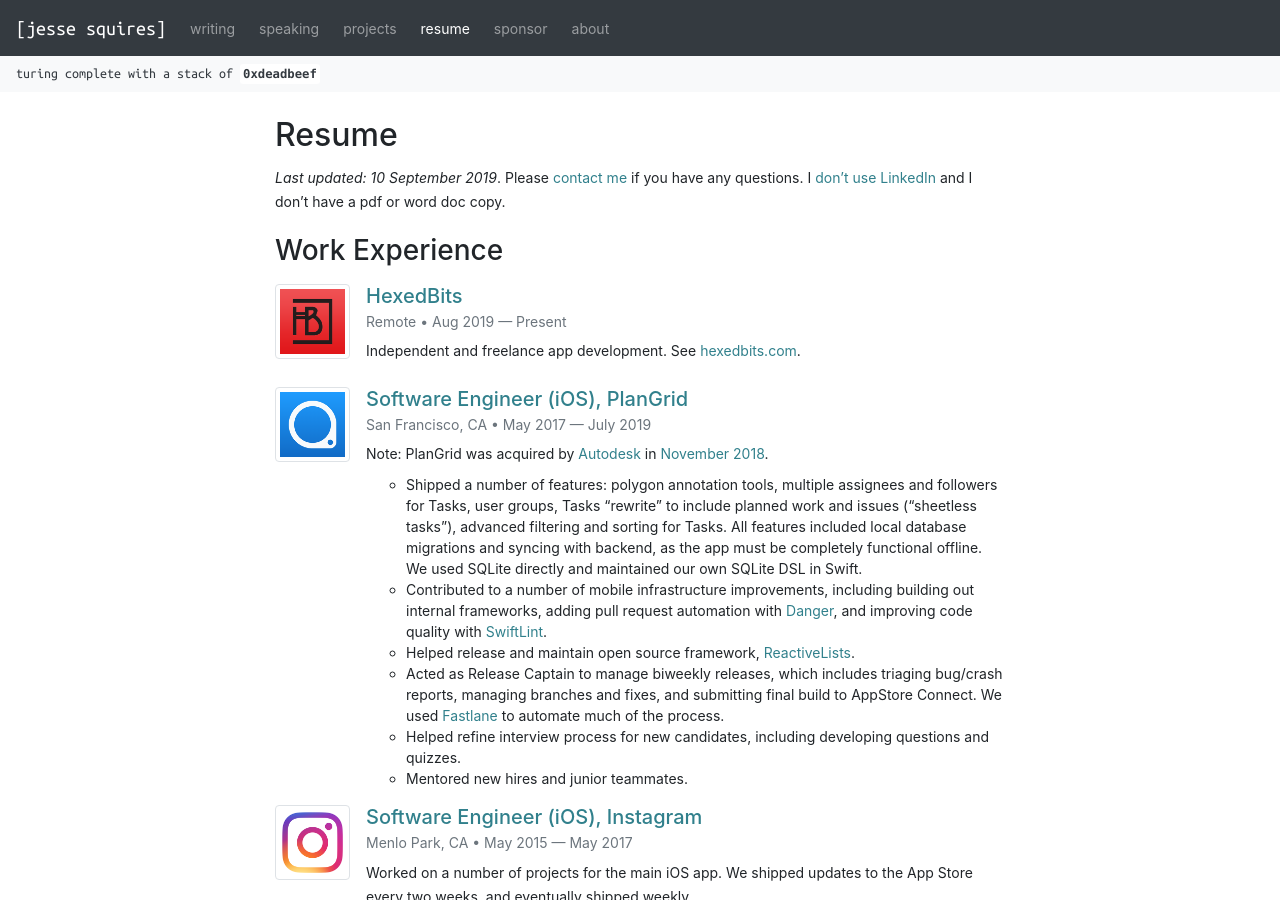
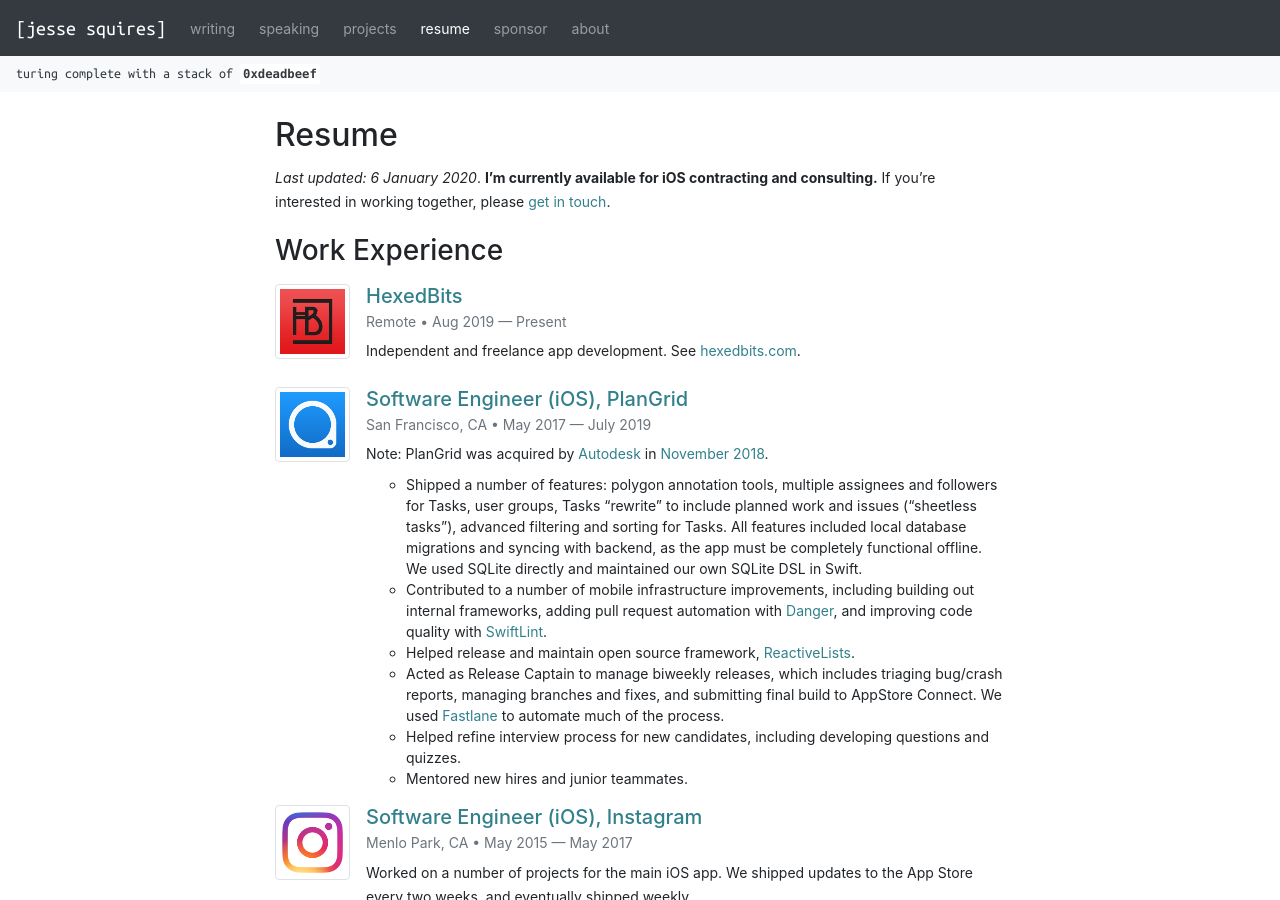
Before and after one commit to jessesquires/jessesquires.com, a Jekyll site: the page built from linkedout.md, in a window 1280 px wide and 900 px high. Built offline with Jekyll 4.4.1, drawn with Linux system fonts in a browser that asks for light colours; nearby versions of some CDN libraries; library files that are not in the unit come from our copies.

Commit message:
minor updates on iOS contracting status

```diff
--- a/linkedout.md
+++ b/linkedout.md
@@ -3,8 +3,8 @@
 title: Resume
 ---
 
-*Last updated: 10 September 2019*. Please [contact me](/contact/) if you have any questions.
-I [don't use LinkedIn]({{ site.url }}{% post_url 2019-08-13-linked-out %}) and I don't have a pdf or word doc copy.
+*Last updated: 6 January 2020*. **I'm currently available for iOS contracting and consulting.**
+If you're interested in working together, please [get in touch](/contact).
 
 {% assign resume = site.data.resume %}
 
```
Also changed, not shown: about.md (+1 -1 lines), index.md (+1 -1 lines).
